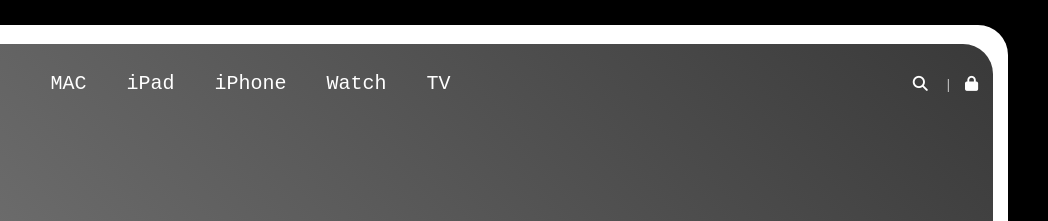
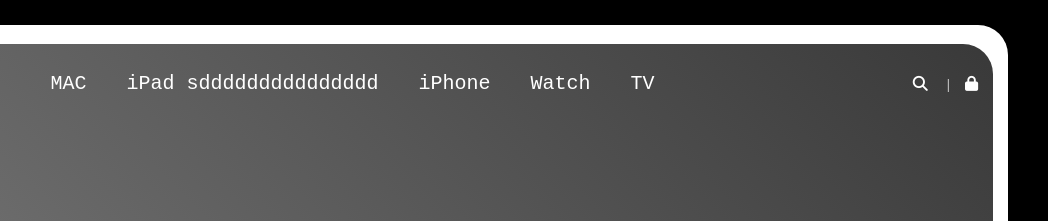
Before and after one commit to Admiral2207/ivachpraekt, a plain HTML site: page index.html in a window 1280 px wide. Shown: the top 221 px of the page, 232-1280 px from the left. Drawn offline with Linux system fonts and the light colour scheme.

Commit message:
ssssssssssssssss

```diff
--- a/index.html
+++ b/index.html
@@ -25,7 +25,7 @@
                     <div class="nav_left">
                         <i class="fa-brands fa-apple"></i>
                         <a href="#">MAC</a>
-                        <a href="#">iPad</a>
+                        <a href="#">iPad sddddddddddddddd</a>
                         <a href="#">iPhone</a>
                         <a href="#">Watch</a>
                         <a href="#">TV</a>
```
